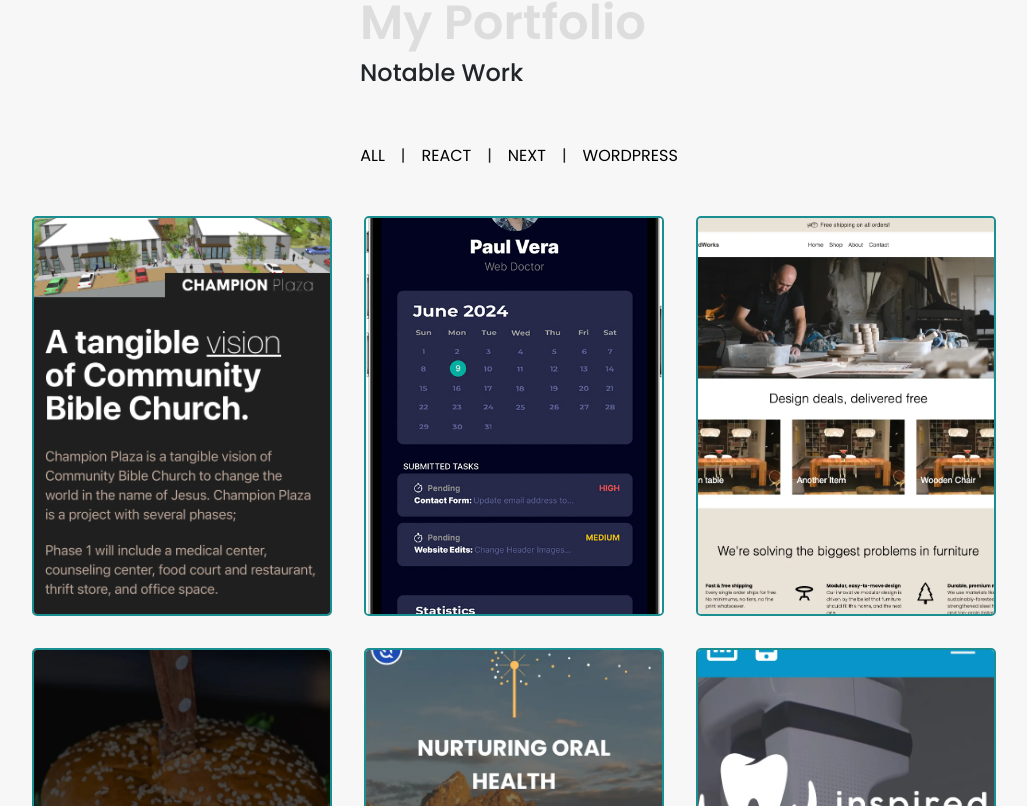
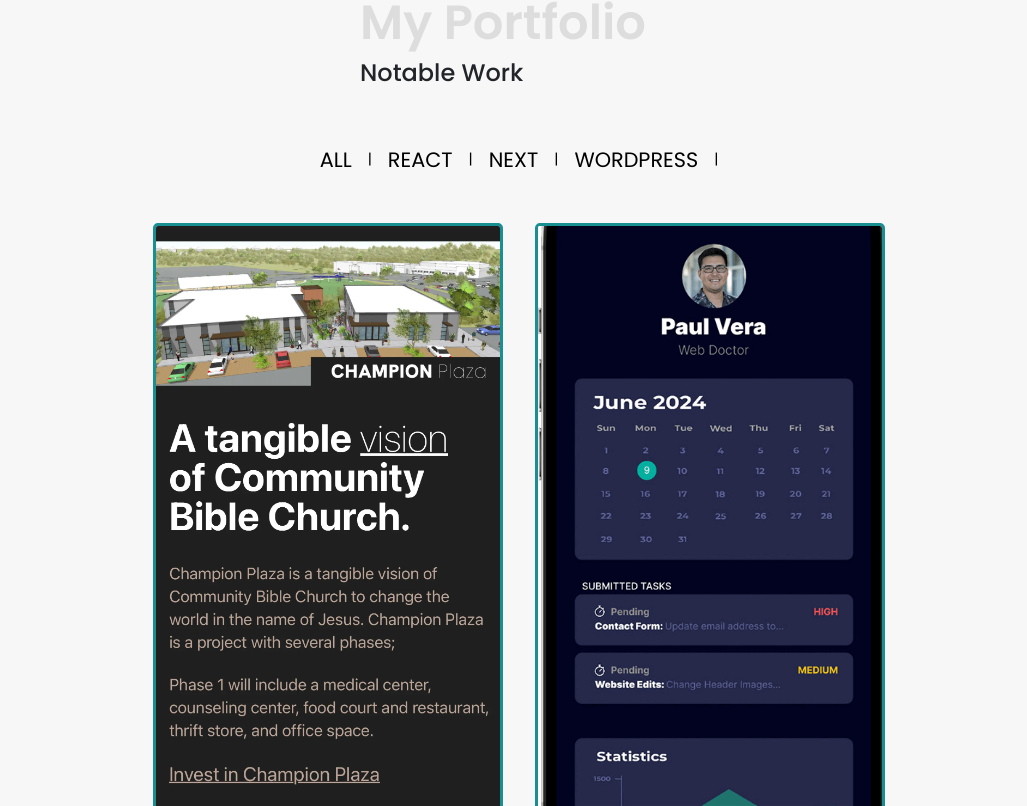
Before and after one commit to paul88vera/portfolio2023, a React (Create React App) app: page / in a window 1280 px wide. Shown: the part 4354-5160 px from the top of the page, without its empty margins (242-1269 px from the left). Built offline with nearby package versions, Linux system fonts and the light colour scheme.

Commit message:
corrected portal I still need to complete the case study paragraph for projects before merging

```diff
--- a/src/App.css
+++ b/src/App.css
@@ -278,12 +278,14 @@
 }
 #experience-div {
   display: flex;
-  flex-direction: row;
-  flex-wrap: wrap;
+  flex-direction: column;
+  flex-wrap: nowrap;
   justify-content: center;
   align-items: center;
   align-content: center;
   text-align: center;
+  max-width: 1200px;
+  margin: 0 auto;
 }
 .card-container-1,
 .card-container-2 {
@@ -296,7 +298,10 @@
   align-content: center;
   max-width: 1200px;
   gap: 3em;
-  margin: 0em 1.5em;
+  /* margin: 0em 1.5em; */
+}
+.card-container-2 {
+  width: 100%;
 }
 .card-container-2::before,
 #experience::after {
@@ -307,9 +312,10 @@
 .card {
   display: flex;
   flex-direction: row;
-  justify-content: center;
+  justify-content: flex-start;
   padding: 2em;
   z-index: 2;
+  width: 100%;
   min-width: 300px;
   max-width: 600px;
   text-align: left;
@@ -449,8 +455,22 @@
   flex-wrap: wrap;
   justify-content: center;
 }
+.filter-btn {
+  font-size: 1.3rem;
+  font-weight: 400;
+}
+.filter-btn::after {
+  content: "|";
+  position: relative;
+  top: -3px;
+  font-size: 0.9rem;
+  margin-left: 1rem;
+}
+.filter-btn:hover {
+  color: var(--accent-bg-color);
+}
 .card-container {
-  max-width: 270px;
+  max-width: 350px;
   width: 100%;
   max-height: 400px;
   height: 100%;
@@ -471,26 +491,28 @@
   margin: 1em;
   box-sizing: border-box;
   z-index: 0;
+  border: solid 3px var(--accent-bg-color);
+  border-radius: 5px;
+  max-width: 350px;
+  width: 100%;
 }
 .collage-img {
   box-sizing: border-box;
-  min-width: 300px;
-  max-width: 300px;
+  min-width: 350px;
+  max-width: 400px;
   width: 100%;
   height: 100%;
-  max-height: 400px;
+  max-height: 700px;
   overflow: hidden;
   object-fit: cover;
-  border: #198f91 solid 2px;
-  border-radius: 5px;
   scale: 100%;
   transition: 0.2s ease-in-out;
   z-index: 0;
+  margin: 0 auto;
 }
 .collage-card img:hover {
-  background: var(--secondary-bg-color);
   cursor: pointer;
-  scale: 110%;
+  scale: 103%;
   transition: 0.2s ease-in-out;
   z-index: 0;
 }
@@ -793,6 +815,10 @@
   .toggleAppearance {
     max-width: 300px;
   }
+  #experience-div {
+    flex-direction: row;
+    gap: 4rem;
+  }
 }
 @media screen and (min-width: 768px) {
   .topnav {
@@ -802,7 +828,7 @@
     max-width: 300px;
   }
   #All {
-    justify-content: flex-start;
+    justify-content: center;
     display: flex;
     flex-direction: row;
     margin: 0 auto;
@@ -854,27 +880,43 @@
   }
 }
 /* ITEM MODAL */
+#modal {
+  display: flex;
+  justify-content: center;
+  align-items: center;
+}
 .modal-container {
   position: fixed;
+  display: flex;
+  flex-direction: column;
+  justify-content: center;
+  align-items: center;
   color: white;
   z-index: 9999;
-  top: 10px;
-  left: 10px;
-  height: 98vh;
-  width: 96vw;
-  background-color: var(--secondary-bg-color);
-  border-radius: 20px;
-  box-shadow: 0px 0px 10px rgba(29, 29, 29, 0.946);
+  top: 0;
+  left: 0;
+  height: 100vh;
+  width: 100%;
+  background-color: #1c1d1dee;
+  backdrop-filter: blur(13px);
+  margin: 0 auto;
 }
 .modal__container {
+  position: fixed;
+  top: 1%;
   display: flex;
   flex-direction: column;
   justify-content: space-between;
-
   width: 100%;
-  height: 100%;
   gap: 2rem;
-  padding: 4rem;
+  padding: 1rem 2rem 2rem 2rem;
+  height: 98vh;
+  max-width: 550px;
+  background-color: #1c1d1dfa;
+  border-radius: 20px;
+  box-shadow: 0px 0px 10px rgba(var(--secondary-bg-color), 0.7);
+  border: solid 2px var(--accent-bg-color);
+  border-radius: 20px;
 }
 .modal__close-btn-container {
   width: 100%;
@@ -882,9 +924,14 @@
 }
 .modal__close-btn {
   background-color: transparent;
-  padding: 0.5rem;
   color: white;
   font-size: 2rem;
+  position: relative;
+  right: -10px;
+  top: 0px;
+}
+.modal__close-btn:hover {
+  color: var(--accent-bg-color);
 }
 .modal__link-btn-container {
   display: flex;
@@ -903,8 +950,14 @@
   color: var(--accent-bg-color);
   width: 100%;
   text-align: center;
+  font-weight: 500;
+  font-size: 1.2rem;
 }
 .modal__btn:hover {
+  color: white;
+  background-color: var(--accent-bg-color);
+}
+.modal__web-btn {
   color: white;
   background-color: var(--accent-bg-color);
 }
@@ -912,13 +965,31 @@
   color: white;
   background-color: var(--main-bg-color);
 }
-.modal__web-btn {
-  color: white;
-  background-color: var(--accent-bg-color);
-}
 .modal-open {
   display: flex;
 }
 .modal-closed {
   display: none;
 }
+.modal__info-container {
+  display: flex;
+  flex-direction: column;
+  justify-content: flex-start;
+  align-items: flex-start;
+  gap: 1rem;
+}
+.modal__info-column {
+  display: flex;
+  flex-direction: column;
+}
+.modal__title {
+  font-size: 2.7rem;
+}
+.modal__para {
+  font-size: 1.2rem;
+  margin-bottom: 2rem;
+}
+/* .modal__about-project p {
+  overflow-y: visible;
+  scroll-behavior: smooth;
+} */
--- a/src/component/Work/index.jsx
+++ b/src/component/Work/index.jsx
@@ -1,6 +1,5 @@
 import { useState } from "react";
 import Images from "../../constants/images";
-// import Card from "../../props/Card";
 import Modal from "../../props/Modal";
 
 const cards = [
@@ -12,10 +11,11 @@
     webLink: "http://championplazatemp.s3-website-us-east-1.amazonaws.com/",
     para: "UX/UI | REACT | TAILWINDCSS | BLOGGER API",
     type: "REACT",
+    case: "this is a case",
   },
   {
     id: 1,
-    name: "Client App (In Development)",
+    name: "Client App",
     img: Images.Mob,
     repoLink: "https://github.com/transcendentalagency/clientApp",
     webLink: "https://evident-zeta.vercel.app/",
@@ -23,15 +23,17 @@
       "https://www.figma.com/file/uiJMOdpq5hEpAotRVqGNHo/Transcendental-Client-Application?type=design&node-id=0-1&mode=design&t=R1PgSVGwzgEgHaq0-0",
     para: "UX/UI | REACT | TAILWINDCSS | AUTH0 | ZOHO API",
     type: "REACT",
+    case: "this is a case",
   },
   {
     id: 2,
-    name: "10-4 Woodworks (In Development)",
+    name: "10-4 Woodworks",
     img: Images.tfww,
     repoLink: "https://github.com/paul88vera/104-WoodWorks",
     webLink: "#",
     para: "UX/UI | REACT | CSS | CLERK | MONGODB",
     type: "REACT",
+    case: "this is a case",
   },
   {
     id: 3,
@@ -41,6 +43,7 @@
     webLink: "https://circulate-app.vercel.app/",
     para: "UX/UI | NEXT | TYPESCRIPT | TAILWINDCSS | CLERK",
     type: "NEXT",
+    case: "this is a case",
   },
   {
     id: 4,
@@ -50,6 +53,7 @@
     webLink: "https://inspirefirestone.com/",
     para: "UI | CSS | JS | WORDPRESS",
     type: "WORDPRESS",
+    case: "this is a case",
   },
   {
     id: 5,
@@ -59,6 +63,7 @@
     webLink: "https://inspireddentistrypc.com/",
     para: "UI | CSS | JS | WORDPRESS",
     type: "WORDPRESS",
+    case: "this is a case",
   },
   {
     id: 6,
@@ -68,6 +73,7 @@
     webLink: "https://gowerfamilydentistry.com/",
     para: "UI | CSS | JS | WORDPRESS",
     type: "WORDPRESS",
+    case: "this is a case",
   },
 ];
 
@@ -97,35 +103,38 @@
           display: "flex",
           gap: "1em",
           margin: "0 auto 2em auto",
+          width: "100%",
+          justifyContent: "center",
         }}>
         <button
+          className="filter-btn"
           style={{ backgroundColor: "transparent" }}
           onClick={() => {
             setFilterType(null);
           }}
           value="ALL">
           ALL
-        </button>{" "}
-        |{" "}
+        </button>
         <button
+          className="filter-btn"
           style={{ backgroundColor: "transparent" }}
           onClick={(e) => {
             setFilterType(e.target.value);
           }}
           value="REACT">
           REACT
-        </button>{" "}
-        |{" "}
+        </button>
         <button
+          className="filter-btn"
           style={{ backgroundColor: "transparent" }}
           onClick={(e) => {
             setFilterType(e.target.value);
           }}
           value="NEXT">
           NEXT
-        </button>{" "}
-        |{" "}
+        </button>
         <button
+          className="filter-btn"
           style={{ backgroundColor: "transparent" }}
           onClick={(e) => {
             setFilterType(e.target.value);
@@ -138,12 +147,21 @@
         {filteredArray.map(
           (card, index) =>
             (filterType === null || card.type === filterType) && (
-              <div className="collage-card" key={index}>
+              <div
+                className="collage-card"
+                key={index}
+                style={{
+                  background: `${card.img}`,
+                }}>
                 <img
                   src={card.img}
-                  style={{ width: "290px", height: "500px", margin: "0 auto" }}
+                  style={{
+                    width: "100%",
+                    maxWidth: "400px",
+                    height: "600px",
+                  }}
                   alt={card.name}
-                  width="300"
+                  width="400"
                   className="collage-img"
                   draggable="false"
                   onClick={() => openModal(index)}
@@ -152,7 +170,9 @@
                   <Modal
                     name={card.name}
                     webLink={card.webLink}
+                    caseStudy={card.case}
                     para={card.para}
+                    img={card.img}
                     repoLink={card.repoLink}
                     isOpen={true}
                     onClose={clearModal}
--- a/src/props/Modal.jsx
+++ b/src/props/Modal.jsx
@@ -1,17 +1,37 @@
 import { createPortal } from "react-dom";
 import { Link } from "react-router-dom";
 
-const Modal = ({ isOpen, onClose, name, repoLink, webLink, para }) => {
+const Modal = ({
+  isOpen,
+  onClose,
+  name,
+  repoLink,
+  caseStudy,
+  webLink,
+  para,
+  img,
+}) => {
   if (!isOpen) return null;
 
   return createPortal(
     <div className={`modal-container`}>
       <div className="modal__container">
         <div className="modal__close-btn-container">
-          <button className="modal__close-btn" onClick={isOpen ? onClose : null}>X</button>
+          <button
+            className="modal__close-btn"
+            onClick={isOpen ? onClose : null}>
+            X
+          </button>
         </div>
         <div className="modal__info-container">
-          <p>{para}</p>
+          <div className="modal__info-column">
+            <h2 className="modal__title">{name}</h2>
+            <h3 className="modal__para">{para}</h3>
+            <div className="modal__about-project">
+              <h3>About This Project:</h3>
+              <p>{caseStudy}</p>
+            </div>
+          </div>
         </div>
         <div className="modal__link-btn-container">
           {repoLink !== "#" ? (
```
